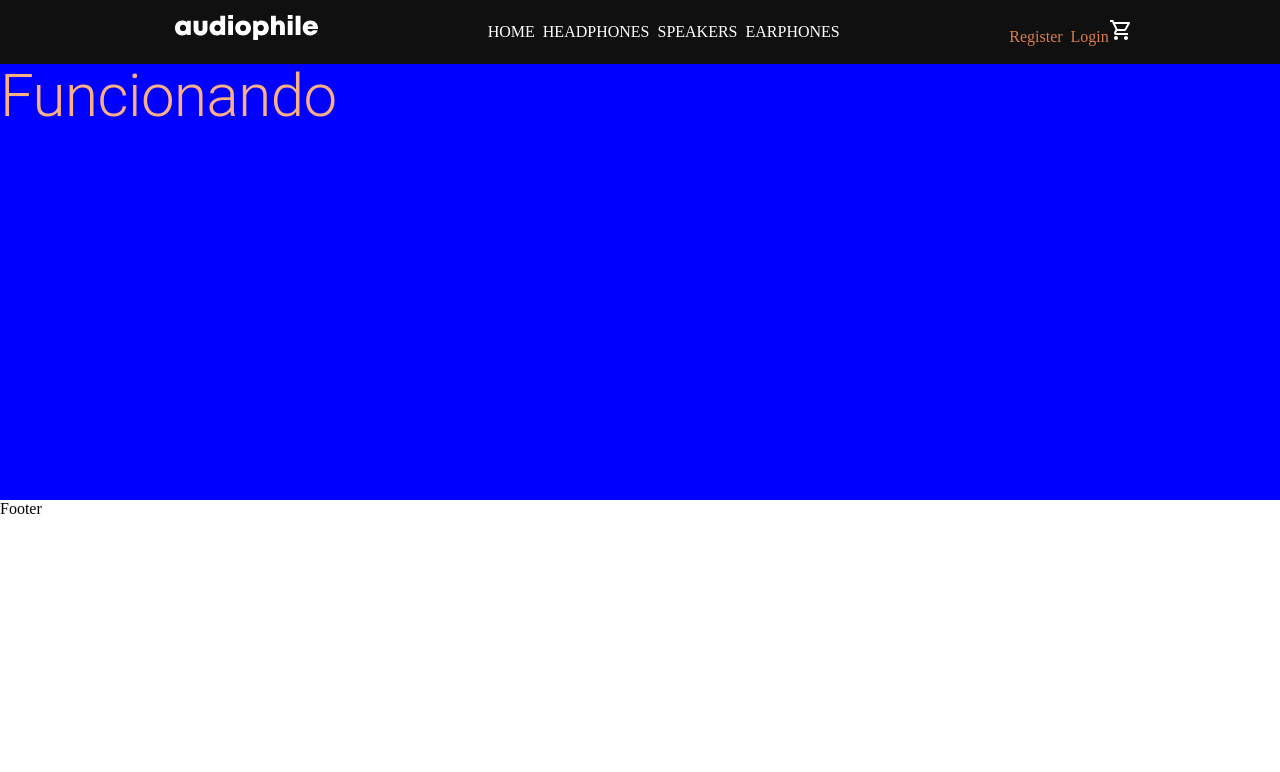
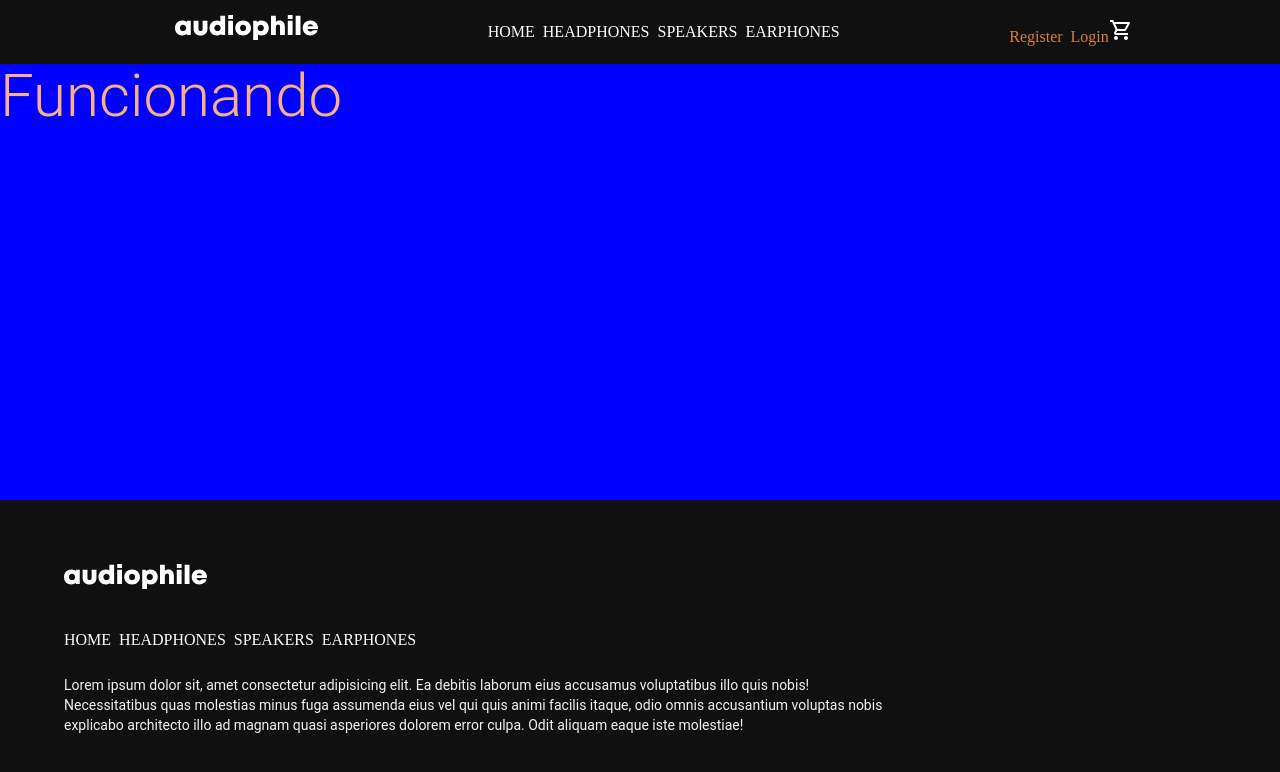
Before and after one commit to poniemangon/ecom2, a React (Vite) app: page / in a window 1280 px wide. Shown: the top 772 px of the page. Built offline with nearby package versions, Linux system fonts and the light colour scheme.

Commit message:
footer comenzado y componetizacion de menu

```diff
--- a/src/components/common/ProductCard/ProductCard.jsx
+++ b/src/components/common/ProductCard/ProductCard.jsx
@@ -6,15 +6,19 @@ const ProductCard = ({ id, name, description, image }) => {
 
   return (
     <Box
-  display="flex"
-  flexDirection={flexDirection}
-  className="product-card"
-  sx={{ flex: 1, backgroundColor: "white", padding: "5%" }}
+      sx={{
+        display: "flex",
+        flexDirection: { xs: "column", md: flexDirection },
+        flex: 1,
+        backgroundColor: "white",
+        padding: "5%",
+      }}
     >
       {/* Box for the image */}
       <Box
         className="product-image"
         sx={{
+          backgroundColor: "secondary.second",
           flex: "50%", // 50% of the parent's width
           display: "flex",
           alignItems: "center", // Center vertically
@@ -27,7 +31,7 @@ const ProductCard = ({ id, name, description, image }) => {
           alt=""
           style={{
             maxWidth: "100%", // Ensure the image fits within the box width
-        maxHeight: "100%", // Ensure the image fits within the box height
+            maxHeight: "400px", // Ensure the image fits within the box height
           }}
         />
       </Box>
@@ -53,7 +57,6 @@ const ProductCard = ({ id, name, description, image }) => {
         </Box>
       </Box>
     </Box>
-
   );
 };
 
--- /dev/null
+++ b/src/components/common/menu/Menu.jsx
@@ -0,0 +1,31 @@
+import React from 'react';
+import { Link } from 'react-router-dom'; // Import Link from react-router-dom
+import { Box } from "@mui/material";
+
+const Menu = ({ menu }) => {
+  return (
+    <Box>
+      {menu.map((item, index) => (
+        <Link
+          key={item.id}
+          to={item.path}
+          style={{
+            color: "white",
+            textDecoration: "none",
+            marginRight: index < menu.length - 1 ? "8px" : "0",
+          }}
+          onMouseOver={(e) => {
+            e.currentTarget.style.color = "#D87D4A";
+          }}
+          onMouseOut={(e) => {
+            e.currentTarget.style.color = "white";
+          }}
+        >
+          {item.title}
+        </Link>
+      ))}
+    </Box>
+  );
+};
+
+export default Menu;
--- /dev/null
+++ b/src/components/common/menu/MenuContainer.jsx
@@ -0,0 +1,11 @@
+import React from 'react';
+import Menu from './Menu'; // Make sure to adjust the import path
+import { menu } from '../../../routes/navigation'; // Import the menu data
+
+const MenuContainer = () => {
+  return (
+    <Menu menu={menu} />
+  );
+}
+
+export default MenuContainer;
--- a/src/components/layout/footer/Footer.jsx
+++ b/src/components/layout/footer/Footer.jsx
@@ -1,11 +1,28 @@
-
+import { Box, Typography } from "@mui/material";
+import MenuContainer from "../../common/menu/MenuContainer";
+import img from "../../../assets/img/logo_qnvapf.svg";
 
 const Footer = () => {
   return (
-    <div>
-      Footer
-    </div>
-  )
-}
+    <Box
+      sx={{
+        backgroundColor: "secondary.main",
+        display: "flex",
+        flexDirection: "column",
+        height: "100%",
+      }}
+    >
+      <Box sx={{ paddingTop: "5%", paddingLeft: "5%" }}>
+        <img src={img} alt="" />
+      </Box>
+      <Box sx={{ paddingTop: "3%", paddingLeft: "5%" }}>
+        <MenuContainer />
+      </Box>
+      <Box sx={{ paddingLeft: "5%", paddingTop: "2%", paddingRight: "30%" }}>
+        <Typography variant="body2" sx={{color: "secondary.second"}}> Lorem ipsum dolor sit, amet consectetur adipisicing elit. Ea debitis laborum eius accusamus voluptatibus illo quis nobis! Necessitatibus quas molestias minus fuga assumenda eius vel qui quis animi facilis itaque, odio omnis accusantium voluptas nobis explicabo architecto illo ad magnam quasi asperiores dolorem error culpa. Odit aliquam eaque iste molestiae!</Typography>
+      </Box>
+    </Box>
+  );
+};
 
-export default Footer
+export default Footer;
--- a/src/components/layout/footer/FooterContainer.jsx
+++ b/src/components/layout/footer/FooterContainer.jsx
@@ -3,9 +3,9 @@ import Footer from "./Footer"
 
 const FooterContainer = () => {
   return (
-    <div>
+
       <Footer/>
-    </div>
+
   )
 }
 
--- a/src/components/layout/navbar/Navbar.jsx
+++ b/src/components/layout/navbar/Navbar.jsx
@@ -1,22 +1,19 @@
 import AppBar from "@mui/material/AppBar";
 import Box from "@mui/material/Box";
 import Toolbar from "@mui/material/Toolbar";
-import Typography from "@mui/material/Typography";
-import Button from "@mui/material/Button";
 import IconButton from "@mui/material/IconButton";
 import MenuIcon from "@mui/icons-material/Menu";
-import img from "../../../assets/img/logo_qnvapf.svg";
 import { Link } from "react-router-dom";
 import ShoppingCartOutlinedIcon from "@mui/icons-material/ShoppingCartOutlined";
-import { menu } from "../../../routes/navigation";
+import MenuContainer from "../../common/menu/MenuContainer";
+import img from "../../../assets/img/logo_qnvapf.svg";
 
 const Navbar = () => {
   return (
     <Box sx={{ flexGrow: 1 }}>
       <AppBar
-        className={StyleSheet.navBarContainer}
+        sx={{ backgroundColor: "secondary.main", margin: "0" }} // Use sx for styles
         position="static"
-        sx={{ backgroundColor: "secondary.main", margin: "0" }}
       >
         <Toolbar sx={{ backgroundColor: "secondary.main" }}>
           <Box
@@ -65,28 +62,9 @@ const Navbar = () => {
               ></IconButton>
               <img src={img} alt="" />
             </Box>
-            <Box>
-              {menu.map((item, index) => (
-                <Link
-                  key={item.id}
-                  to={item.path}
-                  style={{
-                    color: "white",
-                    textDecoration: "none",
-                    marginRight: index < menu.length - 1 ? "8px" : "0", // Adds spacing except for the last link
-                  }}
-                  // Apply hover color to the links
-                  onMouseOver={(e) => {
-                    e.currentTarget.style.color = "#D87D4A"; // Primary.main color on hover
-                  }}
-                  onMouseOut={(e) => {
-                    e.currentTarget.style.color = "white"; // Reset to white on mouseout
-                  }}
-                >
-                  {item.title}
-                </Link>
-              ))}
-            </Box>
+
+            <MenuContainer />
+
             <Box>
               <Link
                 to="/register"
--- a/src/themeConfig.js
+++ b/src/themeConfig.js
@@ -5,9 +5,10 @@ import { createTheme } from "@mui/material";
 // #f1f1f1 blanco
 
 export const customTheme = createTheme({
-  // typography: {
-  //   fontFamily: 'Roboto, sans-serif', // Use 'Roboto' as the font family
-  // },
+  typography: {
+    fontFamily: 'Roboto',
+    fontWeight: 'normal' // Use 'Roboto' as the font family
+  },
   palette: {
     primary: {
       main: "#D87D4A", //naranja
```
Lines whose indentation alone changed are shown as unchanged.
